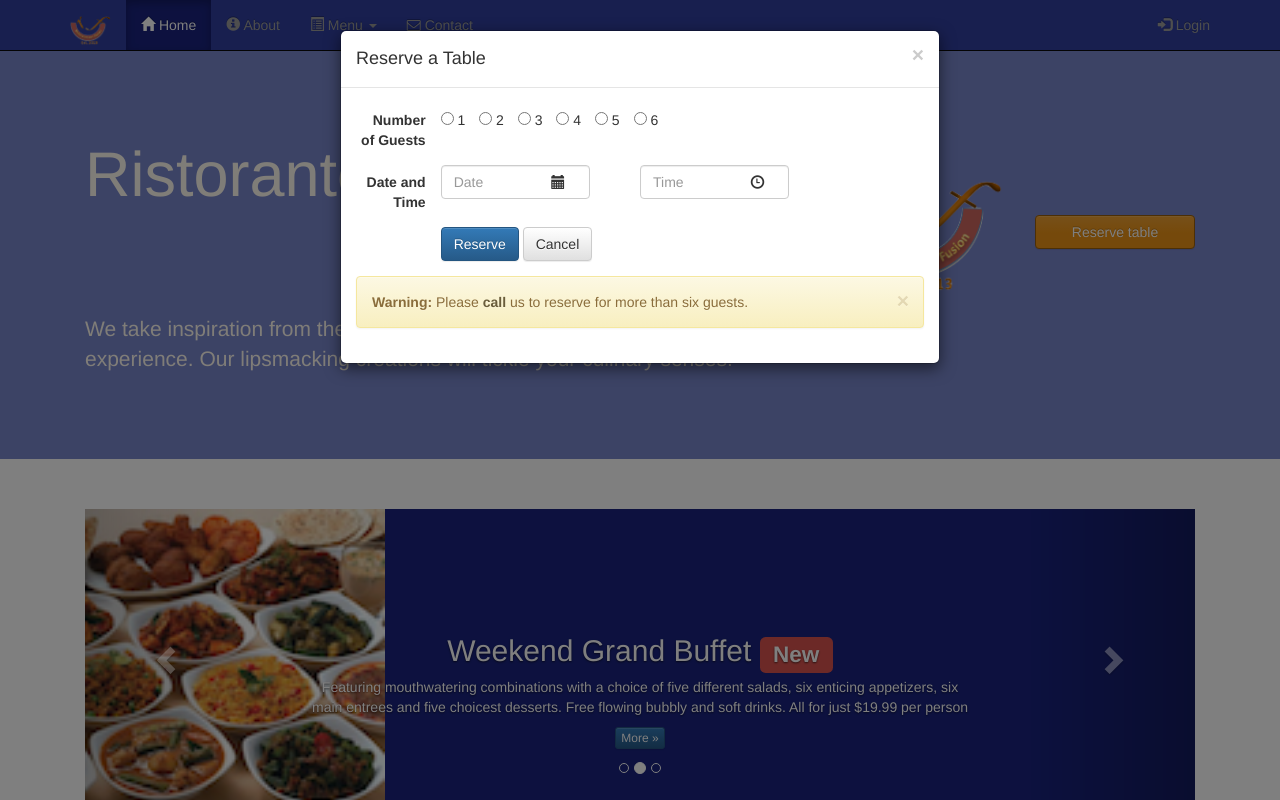
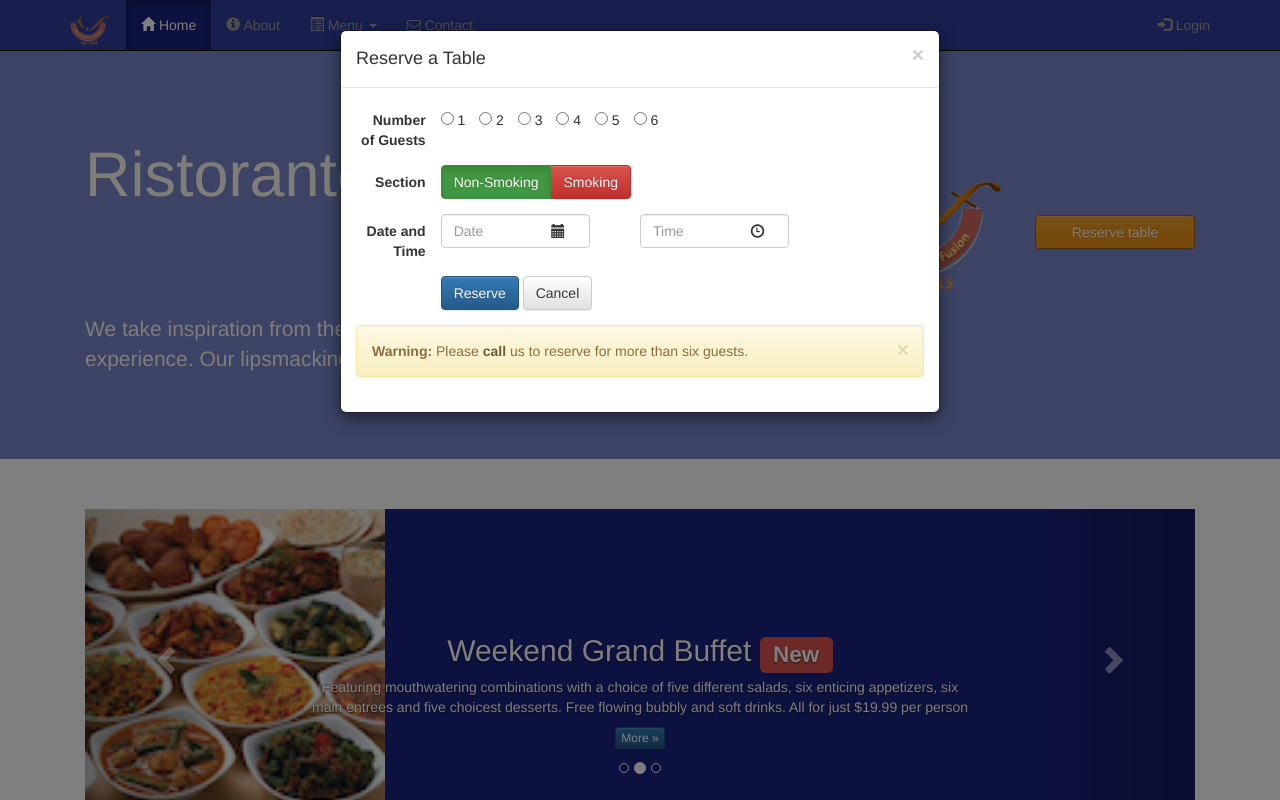
Before and after one commit to blizarazu/Front-End-Web-UI-Frameworks-and-Tools-Coursera, a plain HTML site: page conFusion/index.html in a window 1280 px wide. Both pictures are taken after a click on the link "Reserve table". Shown: the top 800 px of the page. Drawn offline with nearby package versions, Linux system fonts and the light colour scheme.

Commit message:
Add radio button group to modal and move modal to the top

```diff
--- a/conFusion/index.html
+++ b/conFusion/index.html
@@ -93,30 +93,6 @@
             </div>
         </div>
     </div>
-
-    <header class="jumbotron">
-
-        <!-- Main component for a primary marketing message or call to action -->
-
-        <div class="container">
-            <div class="row row-header">
-                <div class="col-xs-12 col-sm-8">
-                    <h1>Ristorante con Fusion</h1>
-                    <p style="padding:40px;"></p>
-                    <p>We take inspiration from the World's best cuisines, and create a unique fusion experience. Our lipsmacking creations will tickle your culinary senses!</p>
-                </div>
-                <div class="col-xs-12 col-sm-2">
-                    <p style="padding:20px;"></p>
-                    <img src="img/logo.png" class="img-responsive">
-                </div>
-                <div class="col-xs-12 col-sm-2 text-center">
-                    <p style="padding:40px;"></p>
-                    <a data-toggle="modal" data-target="#reservationModal" type="button" href="#reservationForm" class="btn btn-warning btn-block">Reserve table</a>
-                </div>
-            </div>
-        </div>
-    </header>
-
     <div id="reservationModal" class="modal fade" role="dialog">
         <div class="modal-dialog">
             <!-- Modal content-->
@@ -136,6 +112,17 @@
                         <span style="padding-right: 10px;"><input id="guestNumber" type="radio" name="guests" value="4"> 4</span>
                         <span style="padding-right: 10px;"><input id="guestNumber" type="radio" name="guests" value="5"> 5</span>
                         <span style="padding-right: 10px;"><input id="guestNumber" type="radio" name="guests" value="6"> 6</span>
+                    </div>
+                    <div class="form-group">
+                        <label for="section" class="col-sm-2 control-label">Section</label>
+                        <div id="section" class="btn-group" data-toggle="buttons">
+                          <label class="btn btn-success active">
+                            <input type="radio" name="options" id="option1" autocomplete="off" checked> Non-Smoking
+                          </label>
+                          <label class="btn btn-danger">
+                            <input type="radio" name="options" id="option2" autocomplete="off"> Smoking
+                          </label>
+                        </div>
                     </div>
                     <div class="form-group">
 
@@ -162,6 +149,29 @@
             </div>
         </div>
     </div>
+
+    <header class="jumbotron">
+
+        <!-- Main component for a primary marketing message or call to action -->
+
+        <div class="container">
+            <div class="row row-header">
+                <div class="col-xs-12 col-sm-8">
+                    <h1>Ristorante con Fusion</h1>
+                    <p style="padding:40px;"></p>
+                    <p>We take inspiration from the World's best cuisines, and create a unique fusion experience. Our lipsmacking creations will tickle your culinary senses!</p>
+                </div>
+                <div class="col-xs-12 col-sm-2">
+                    <p style="padding:20px;"></p>
+                    <img src="img/logo.png" class="img-responsive">
+                </div>
+                <div class="col-xs-12 col-sm-2 text-center">
+                    <p style="padding:40px;"></p>
+                    <a data-toggle="modal" data-target="#reservationModal" type="button" href="#reservationForm" class="btn btn-warning btn-block">Reserve table</a>
+                </div>
+            </div>
+        </div>
+    </header>
 
     <div class="container">
 
```
